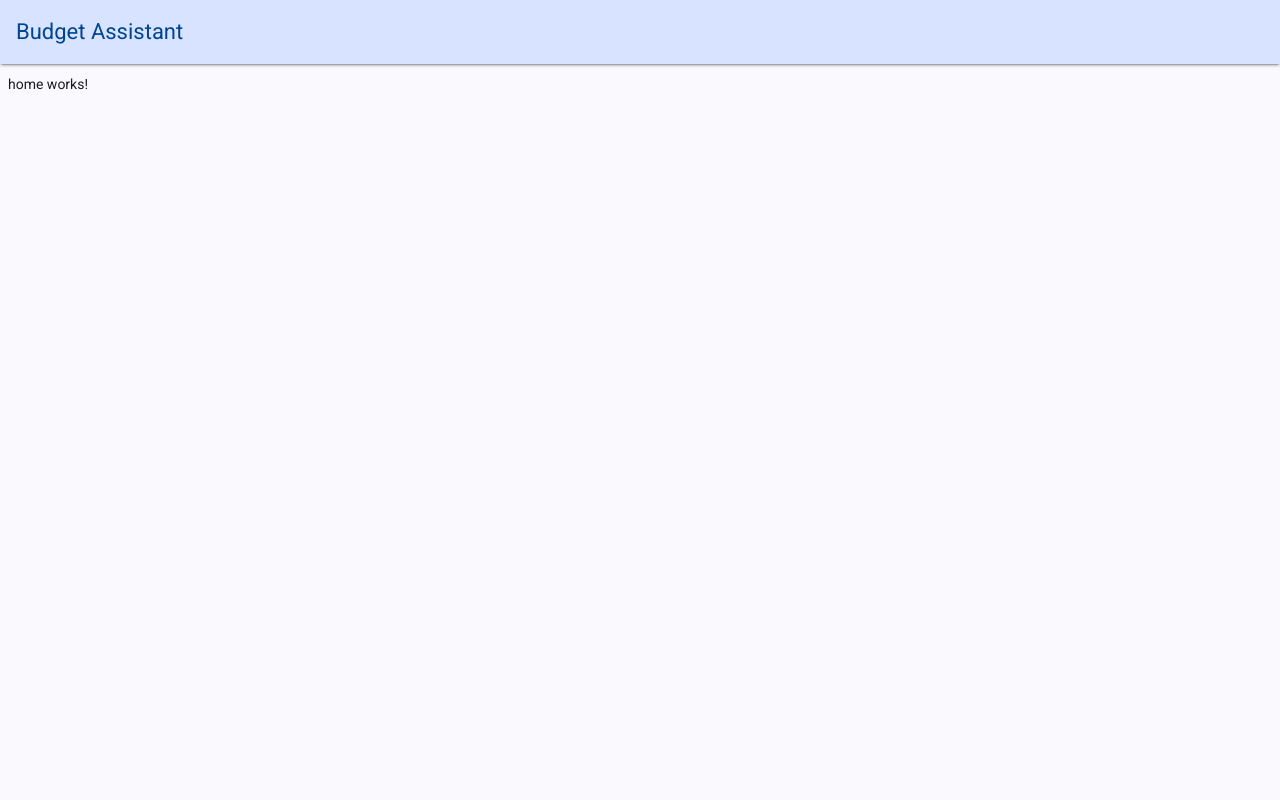
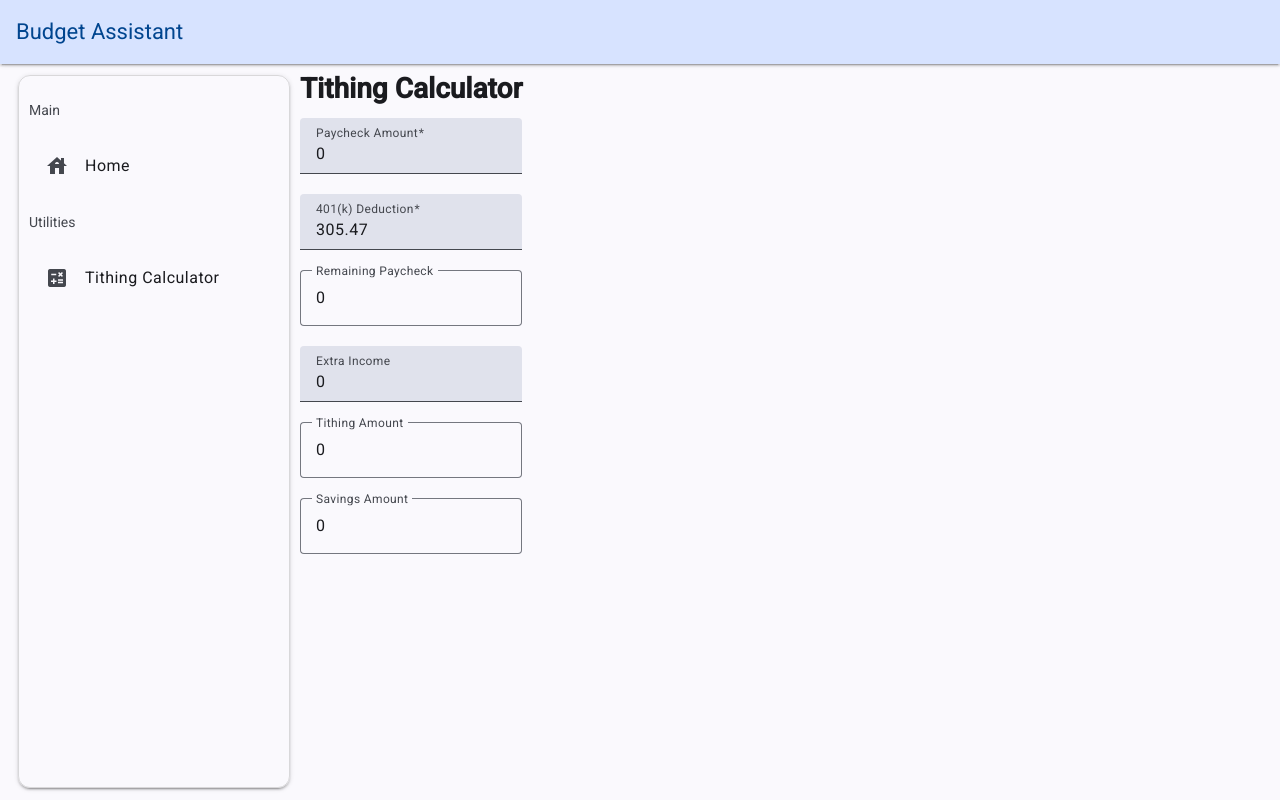
Before and after one commit to mustng65/BudgetAssistant, an Angular app in the folder budgetAssistant.Web/: page /tithingCalc in a window 1280 px wide. Before the commit this address led to /home. Built offline with nearby package versions, Linux system fonts and the light colour scheme.

Commit message:
Feature/add-tith-calculator (#2)
* added blank tithingCalc page and route

* initial navigation

* added basic calculator

```diff
--- a/budgetAssistant.Web/src/app/app.html
+++ b/budgetAssistant.Web/src/app/app.html
@@ -1,5 +1,11 @@
 <app-navbar></app-navbar>
 
+
+
+
 <div class="main-container">
+
+ <app-sidebar></app-sidebar>
+
 <router-outlet></router-outlet>
 </div>
--- a/budgetAssistant.Web/src/app/app.routes.ts
+++ b/budgetAssistant.Web/src/app/app.routes.ts
@@ -2,6 +2,10 @@ import { Routes } from '@angular/router';
 
 export const routes: Routes = [
   { path: 'home', loadComponent: () => import('./common/home/home').then((m) => m.Home) },
+  {
+    path: 'tithingCalc',
+    loadComponent: () => import('./utilities/tithing-calc/tithing-calc').then((m) => m.TithingCalc),
+  },
   { path: '', redirectTo: '/home', pathMatch: 'full' },
   { path: '**', redirectTo: '/home' },
 ];
--- a/budgetAssistant.Web/src/app/app.scss
+++ b/budgetAssistant.Web/src/app/app.scss
@@ -1,4 +1,6 @@
 .main-container{
     overflow: auto;
     height: calc(100vh - 64px);
+
+    display: flex;
 }
--- a/budgetAssistant.Web/src/app/app.ts
+++ b/budgetAssistant.Web/src/app/app.ts
@@ -1,10 +1,11 @@
 import { Component, signal } from '@angular/core';
 import { RouterOutlet } from '@angular/router';
 import { Navbar } from "./common/navbar/navbar";
+import { Sidebar } from "./common/sidebar/sidebar";
 
 @Component({
   selector: 'app-root',
-  imports: [RouterOutlet, Navbar],
+  imports: [RouterOutlet, Navbar, Sidebar],
   templateUrl: './app.html',
   styleUrl: './app.scss'
 })
--- /dev/null
+++ b/budgetAssistant.Web/src/app/common/sidebar/sidebar.html
@@ -0,0 +1,29 @@
+<div class="main-container">
+
+    <p class="section-header">Main</p>
+
+    <mat-nav-list>
+        @for (page of main; track page) {
+        <a mat-list-item [routerLink]="page.link" (click)="$event.preventDefault(); activeLink=page.link;"
+            [activated]="activeLink===page.link">
+            <mat-icon matListItemIcon>{{page.icon}}</mat-icon>
+            {{page.title}}</a>
+        }
+
+    </mat-nav-list>
+
+    <p class="section-header">Utilities</p>
+
+    <mat-nav-list>
+
+        @for (page of utilities; track page) {
+
+        <a mat-list-item [routerLink]="page.link" (click)="$event.preventDefault(); activeLink=page.link;"
+            [activated]="activeLink===page.link">
+            <mat-icon matListItemIcon>{{page.icon}}</mat-icon>
+            {{page.title}}</a>
+        }
+
+    </mat-nav-list>
+
+</div>
--- /dev/null
+++ b/budgetAssistant.Web/src/app/common/sidebar/sidebar.scss
@@ -0,0 +1,25 @@
+@use '@angular/material' as mat;
+
+.main-container {
+  @include mat.elevation(2);
+  border-radius: var(--mat-sys-corner-medium);
+  border: 1px solid rgba(177, 177, 177, 0.459);
+  width: 250px;
+  height: calc(100% - 45px);
+  margin: 15px 10px;
+  padding: 10px;
+
+  @include mat.list-overrides(
+    (
+      active-indicator-color: var(--mat-sys-surface-dim),
+      active-indicator-shape: 8px,
+      list-item-container-shape: 8px,
+    )
+  );
+}
+
+.section-header {
+  font: var(--mat-sys-label-md);
+  letter-spacing: var(--mat-sys-label-md-tracking);
+  color: var(--mat-sys-on-surface-variant);
+}
--- /dev/null
+++ b/budgetAssistant.Web/src/app/common/sidebar/sidebar.ts
@@ -0,0 +1,17 @@
+import { Component } from '@angular/core';
+import { MatButtonModule } from '@angular/material/button';
+import { MatIconModule } from '@angular/material/icon';
+import { MatListModule } from '@angular/material/list';
+import { RouterLink } from '@angular/router';
+
+@Component({
+  selector: 'app-sidebar',
+  imports: [MatButtonModule, RouterLink, MatListModule, MatIconModule],
+  templateUrl: './sidebar.html',
+  styleUrl: './sidebar.scss',
+})
+export class Sidebar {
+  main = [{ title: 'Home', link: 'home', icon:'house' }];
+  utilities = [{ title: 'Tithing Calculator', link: 'tithingCalc', icon:'calculate' }];
+  activeLink: string | null = null;
+}
--- /dev/null
+++ b/budgetAssistant.Web/src/app/utilities/tithing-calc/tithing-calc.html
@@ -0,0 +1,35 @@
+<h1>Tithing Calculator</h1>
+
+
+<form class="paycheck-form" [formGroup]="paycheckForm">
+
+    <mat-form-field>
+        <mat-label>Paycheck Amount</mat-label>
+        <input matInput placeholder="0.00" formControlName="paycheckAmt">
+    </mat-form-field>
+    <mat-form-field>
+        <mat-label>401(k) Deduction</mat-label>
+        <input matInput placeholder="0.00" formControlName="retirementDeduction">
+    </mat-form-field>
+
+    <mat-form-field appearance="outline">
+        <mat-label>Remaining Paycheck</mat-label>
+        <input matInput placeholder="$0.00" value="{{remainingPaycheckAmt}}" readonly>
+    </mat-form-field>
+
+
+    <mat-form-field>
+        <mat-label>Extra Income</mat-label>
+        <input matInput placeholder="$0.00" formControlName="extraIncome">
+    </mat-form-field>
+
+
+    <mat-form-field appearance="outline">
+        <mat-label>Tithing Amount</mat-label>
+        <input matInput placeholder="$0.00" value="{{tithing}}" readonly>
+    </mat-form-field>
+    <mat-form-field appearance="outline">
+        <mat-label>Savings Amount</mat-label>
+        <input matInput placeholder="$0.00" value="{{savings}}" readonly>
+    </mat-form-field>
+</form>
--- /dev/null
+++ b/budgetAssistant.Web/src/app/utilities/tithing-calc/tithing-calc.scss
@@ -0,0 +1,4 @@
+.paycheck-form{
+    display: flex;
+    flex-direction: column;
+}
--- /dev/null
+++ b/budgetAssistant.Web/src/app/utilities/tithing-calc/tithing-calc.ts
@@ -0,0 +1,72 @@
+import { formatCurrency } from '@angular/common';
+import { Component, OnInit } from '@angular/core';
+import {
+  FormBuilder,
+  FormGroup,
+  FormsModule,
+  ReactiveFormsModule,
+  Validators,
+} from '@angular/forms';
+import { MatDividerModule } from '@angular/material/divider';
+import { MatFormFieldModule } from '@angular/material/form-field';
+import { MatInputModule } from '@angular/material/input';
+
+@Component({
+  selector: 'app-tithing-calc',
+  imports: [MatFormFieldModule, MatInputModule, FormsModule, ReactiveFormsModule, MatDividerModule],
+  templateUrl: './tithing-calc.html',
+  styleUrl: './tithing-calc.scss',
+})
+export class TithingCalc implements OnInit {
+  remainingPaycheckAmt: string = '0';
+  tithing: string = '0';
+  savings: string = '0';
+
+  paycheckForm!: FormGroup;
+
+  tithingPercentage = 0.1;
+  savingsPercentage = 0.1;
+  currencyLocale = 'en-us';
+  currencySymbol = '$';
+
+  constructor(private fb: FormBuilder) {}
+
+  ngOnInit(): void {
+    this.paycheckForm = this.fb.group({
+      paycheckAmt: [0, [Validators.required]],
+      retirementDeduction: [305.47, [Validators.required]],
+      extraIncome: [0],
+    });
+
+    this.paycheckForm.valueChanges.subscribe((values) => {
+      let { paycheckAmt, retirementDeduction, extraIncome } = values;
+
+      paycheckAmt = Number(paycheckAmt) || 0;
+      retirementDeduction = Number(retirementDeduction) || 0;
+      extraIncome = Number(extraIncome) || 0;
+
+      let remainingPaycheckAmt =
+        paycheckAmt > retirementDeduction ? paycheckAmt - retirementDeduction : 0;
+
+      this.remainingPaycheckAmt = formatCurrency(
+        remainingPaycheckAmt,
+        this.currencyLocale,
+        this.currencySymbol,
+      );
+
+      let paycheckTithing = remainingPaycheckAmt * this.tithingPercentage;
+      let extraIncomeTithing = extraIncome * this.tithingPercentage;
+
+      this.tithing = formatCurrency(
+        Math.round(paycheckTithing + extraIncomeTithing),
+        this.currencyLocale,
+        this.currencySymbol,
+      );
+      this.savings = formatCurrency(
+        remainingPaycheckAmt * 0.1 + (extraIncome - extraIncomeTithing),
+        this.currencyLocale,
+        this.currencySymbol,
+      );
+    });
+  }
+}
```
Also changed, not shown: 2 other files (tests, documents, lock files or other folders).
